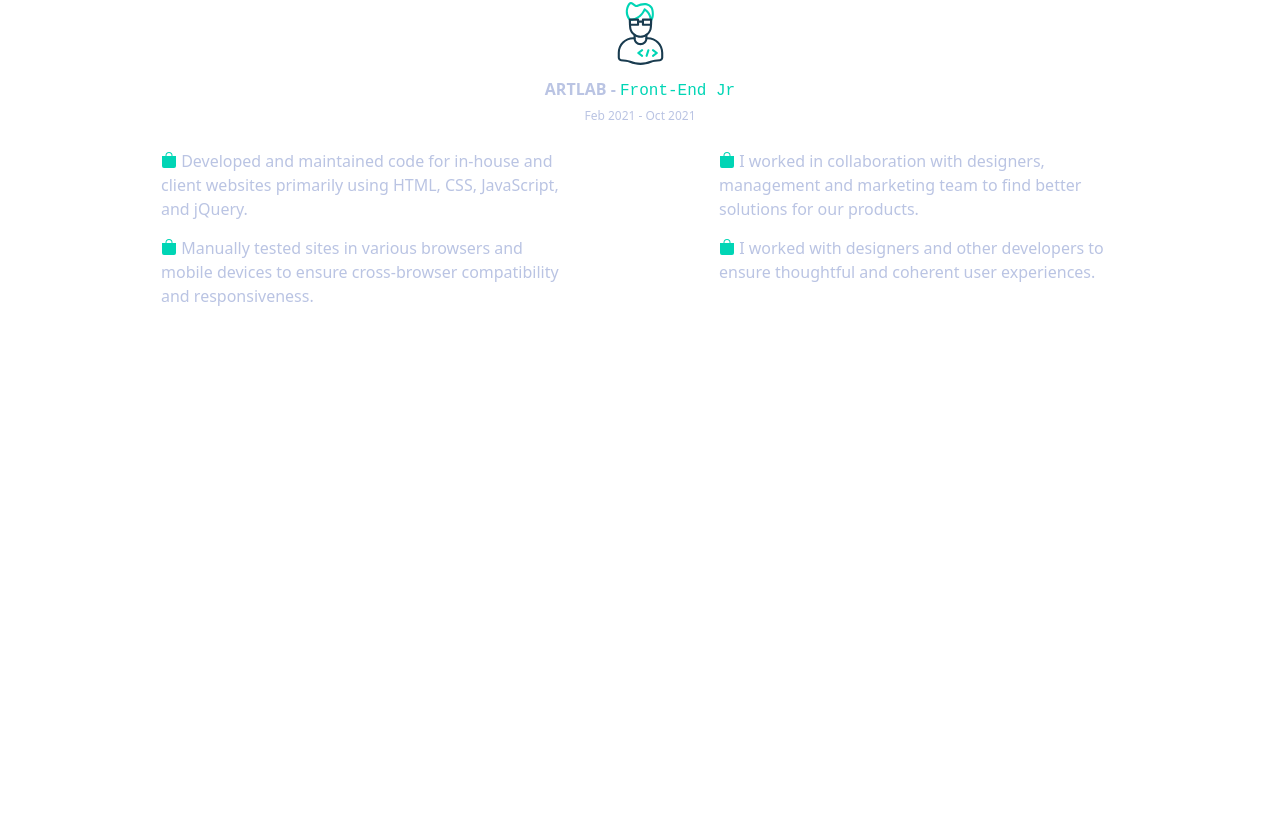
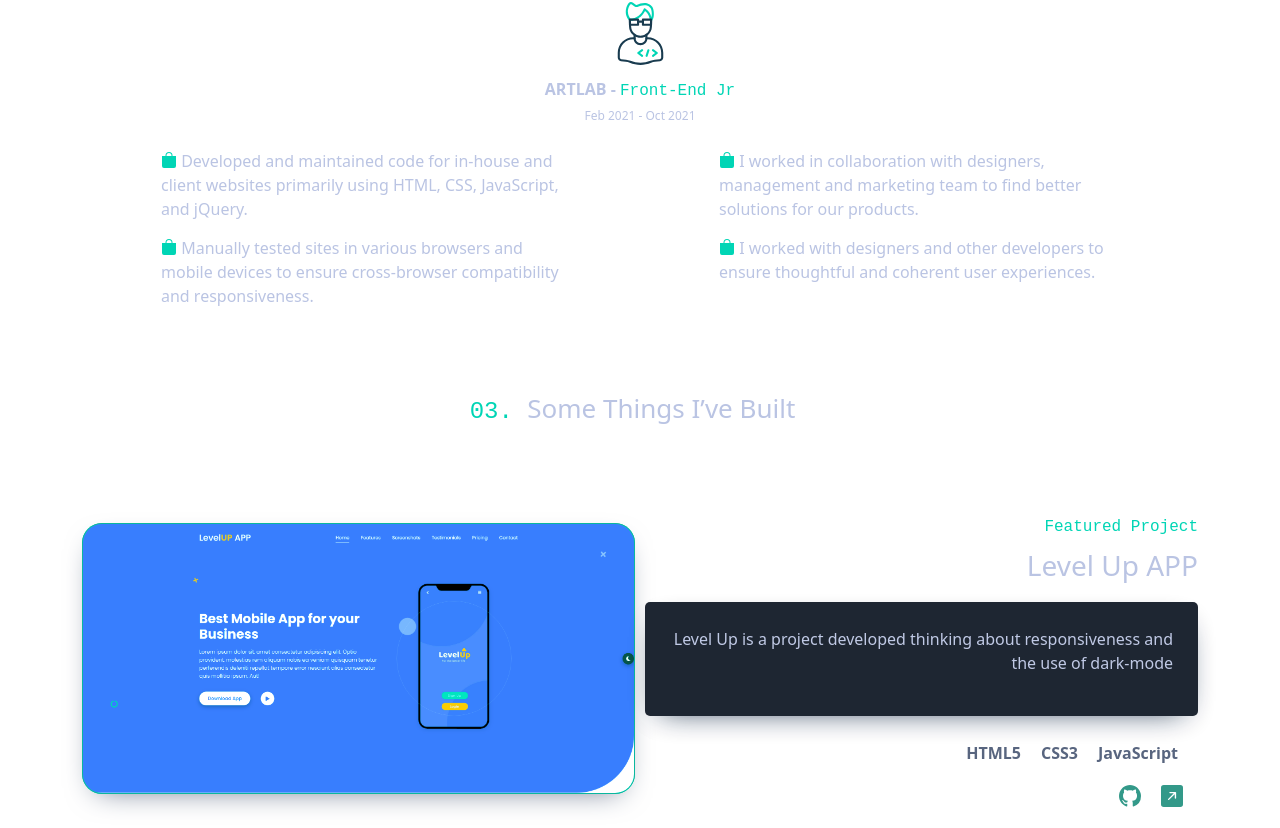
Before and after one commit to thalesfelippe/portfolio, a React (Create React App) app: page / in a window 1280 px wide. Shown: the part 1490-2318 px from the top of the page. Before the commit the page ends 1883 px from the top, so only its background shows below. Built offline with nearby package versions, Linux system fonts and the light colour scheme.

Commit message:
work list

```diff
--- a/src/App.css
+++ b/src/App.css
@@ -314,3 +314,199 @@
   color: #00D5B5;
   margin-bottom: 5px;
 }
+
+.work-header {
+  display: flex;
+  justify-content: center;
+  align-content: center;
+  margin-bottom: 70px;
+}
+
+.work-header h3 {
+  font-weight: 500;
+  color: #BAC4E3 !important;
+  font-size: 26px;
+  margin-right: 15px;
+}
+
+.work-header span {
+  font-family: 'PT Mono', monospace;
+  font-weight: 400;
+  color: #00D5B5 !important;
+  font-size: 24px;
+}
+
+.work-list {
+
+}
+
+.featured-work-right {
+  position: relative;
+  display: grid;
+  gap: 10px;
+  grid-template-columns: repeat(12, 1fr);
+  -webkit-box-align: center;
+  align-items: center;
+}
+
+.featured-work-right:nth-of-type(2n+1) .work-content-right {
+  grid-column: 7 / -1;
+  text-align: right;
+}
+
+.featured-work-right .work-content-right {
+  position: relative;
+  grid-area: 1 / 1 / -1 / 7;
+}
+
+.work-overline-right {
+  font-family: 'PT Mono', monospace;
+  font-weight: 400;
+  color: #00D5B5 !important;
+  font-size: 16px;
+  margin: 10px 0;
+}
+
+.work-title-right {
+  color: #BAC4E3;
+  text-align: right;
+  margin-bottom: 20px;
+}
+
+.work-title-right a {
+  text-decoration: none;
+  color: #BAC4E3;
+  cursor: default;
+}
+
+.work-title-right a:hover {
+  color: #BAC4E3;
+}
+
+.work-description-right {
+  box-shadow: 0 10px 30px -15px #0e2342;
+  position: relative;
+  z-index: 3;
+  padding: 25px;
+  border-radius: 5px;
+  background-color: #060f1c;
+  color: #BAC4E3;
+  font-size: 16px;
+  opacity: 0.9;
+}
+
+.featured-work-right:nth-of-type(2n+1) .technology-list-right {
+  -webkit-box-pack: end;
+  justify-content: flex-end;
+}
+
+.technology-list-right {
+  display: flex;
+  flex-wrap: wrap;
+  position: relative;
+  z-index: 2;
+  margin: 25px 0px 10px;
+  padding: 0px;
+  list-style: none;
+}
+
+.featured-work-right:nth-of-type(2n+1) .work-links-right {
+  -webkit-box-pack: end;
+  justify-content: flex-end;
+  margin-left: 0px;
+}
+
+.work-links-right {
+  display: flex;
+  -webkit-box-align: center;
+  align-items: center;
+  position: relative;
+  margin-top: 10px;
+  color: #BAC4E3;
+}
+
+.work-links-right a {
+  display: flex;
+  -webkit-box-pack: center;
+  justify-content: center;
+  -webkit-box-align: center;
+  align-items: center;
+  padding: 5px;
+  margin-right: 10px;
+  font-size: 22px;
+}
+
+.work-links-right svg {
+  color: #339989;
+  transition: all 0.2s ease-in-out;
+}
+
+.work-links-right svg:hover {
+  color: #00D5B5;
+}
+
+.featured-work-right:nth-of-type(2n+1) .technology-list-right li {
+    margin: 0px 20px 5px 0px;
+    color: #58657F;
+    font-size: 16px;
+    font-weight: bold;
+    white-space: nowrap;
+}
+
+.featured-work-right:nth-of-type(2n+1) .work-image-right {
+  grid-column: 1 / 7;
+}
+
+.featured-work-right .work-image-right {
+  box-shadow: 0 10px 30px -15px #58657F;
+  border-radius: 20px;
+  grid-area: 1 / 6 / -1 / -1;
+  position: relative;
+  z-index: 1;
+}
+
+.work-image-right {
+  transition: all 0.2s ease-in-out;
+}
+
+.work-image-right:hover {
+  box-shadow:
+          -1px 1px #339989,
+          -2px 1px #339989,
+          -1px 1px #339989;
+  -webkit-transform: translateX(2px);
+  transform: translateX(2px);
+  transition: all 0.2s ease-in-out;
+}
+
+.work-image-right a {
+  width: 100%;
+  height: 100%;
+  background-color: #64ffda;
+  vertical-align: middle;
+  z-index: 2;
+}
+
+.work-image-right a::before {
+  content: "";
+  position: absolute;
+  width: 100%;
+  height: 100%;
+  inset: 0px;
+  z-index: 3;
+  background-color: #00D5B5;
+  mix-blend-mode: soft-light;
+  border-radius: 20px;
+  transition: all 0.2s ease-in-out;
+}
+
+.work-image-right a:hover::before {
+  opacity: 0;
+}
+
+.work-image-right a .image-project-right img {
+  width: 100%;
+  border-radius: 20px;
+  border: 1px solid #339989 ;
+  z-index: 1;
+}
--- a/src/App.js
+++ b/src/App.js
@@ -4,6 +4,7 @@
 import { Intro } from './Components/Intro';
 import { About } from './Components/About';
 import { Experience } from './Components/Experience';
+import { Work } from './Components/Work';
 import 'bootstrap/dist/css/bootstrap.min.css';
 
 function App() {
@@ -14,6 +15,7 @@
       <Intro />
       <About />
       <Experience />
+      <Work />
     </div>
   );
 }
--- /dev/null
+++ b/src/Components/Work.js
@@ -0,0 +1,47 @@
+import { Container } from "react-bootstrap";
+import levelup from '../assets/img/LevelUp-AppLandingPage.png';
+import { BsGithub } from "react-icons/bs";
+import { BsArrowUpRightSquareFill } from "react-icons/bs";
+
+export const Work = () => {
+    return (
+        <section className="work" id="work">
+            <Container className="work-box">
+                <div className="work-header">
+                    <h3><span>03. </span>Some Things I’ve Built</h3>
+                </div>
+                <ul className="work-list">
+                    <li className="featured-work-right">
+                        <div className="work-content-right">
+                            <div>
+                                <p className="work-overline-right">Featured Project</p>
+                                <h3 className="work-title-right">
+                                    <a href="https://thalesfelippe.github.io/LevelUp-app-page/" alt="Website">Level Up APP</a>
+                                </h3>
+                                <div className="work-description-right">
+                                    <p>Level Up is a project developed thinking about responsiveness and the use of dark-mode</p>
+                                </div>
+                                <ul className="technology-list-right">
+                                    <li>HTML5</li>
+                                    <li>CSS3</li>
+                                    <li>JavaScript</li>
+                                </ul>
+                                <div className="work-links-right">
+                                    <a href="https://github.com/thalesfelippe/LevelUp-app-page" alt="GitHub"><BsGithub/></a>
+                                    <a href="https://thalesfelippe.github.io/LevelUp-app-page/" alt="Website"><BsArrowUpRightSquareFill/></a>
+                                </div>
+                            </div>
+                        </div>
+                        <div className="work-image-right">
+                            <a href="https://thalesfelippe.github.io/LevelUp-app-page/" alt="Website">
+                                <div className="image-project-right">
+                                    <img src={levelup} alt="Book" />
+                                </div>
+                            </a>
+                        </div>
+                    </li>
+                </ul>
+            </Container>
+        </section>
+    )
+}
```
Also changed, not shown: src/assets/img/LevelUp-AppLandingPage.png (added).
